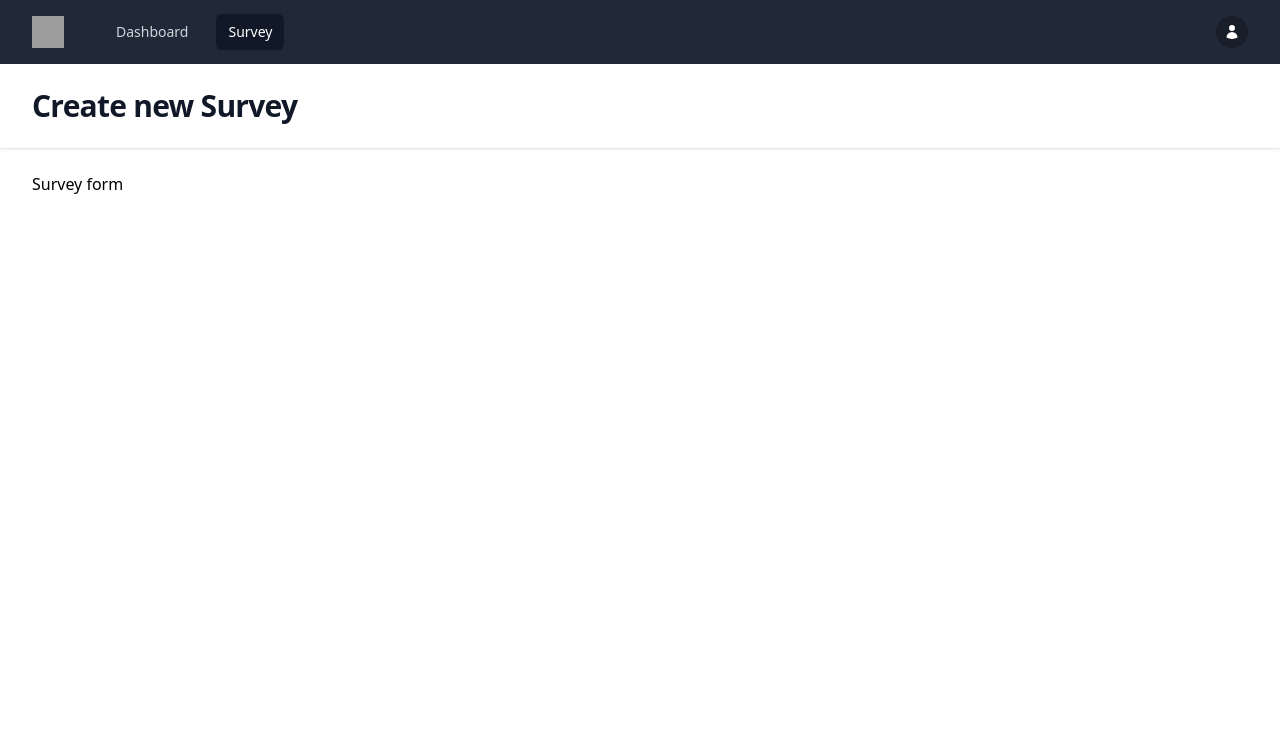
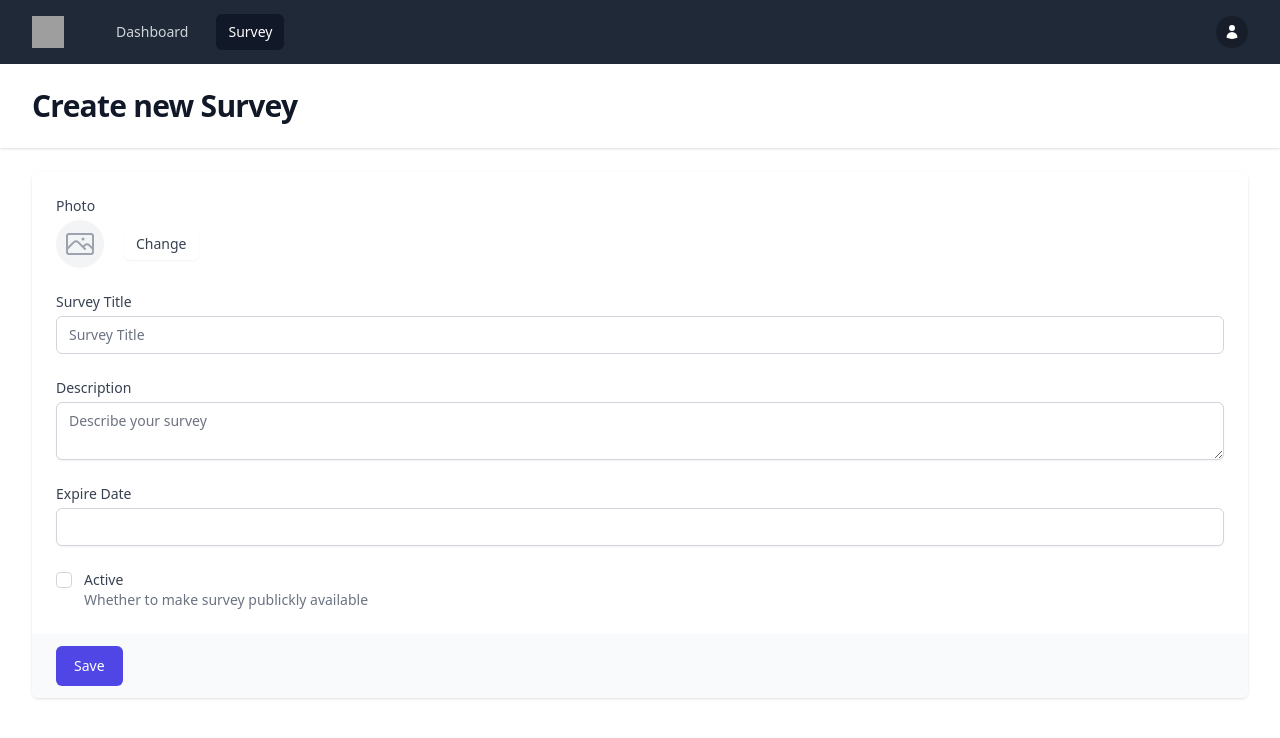
Before and after one commit to sohrab-jan/Survey, a React app in the folder react/: page /surveys/create in a window 1280 px wide. Shown: the top 738 px of the page. Built offline with nearby package versions, Linux system fonts and the light colour scheme; grey boxes are pictures that could not be loaded; the HTML template or start-up script is replaced by a standard one.

Commit message:
complete SurveysView.jsx

```diff
--- a/react/src/views/SurveysView.jsx
+++ b/react/src/views/SurveysView.jsx
@@ -1,5 +1,178 @@
 import PageComponent from "../components/PageComponent";
+import { PhotoIcon } from "@heroicons/react/24/outline";
+import { useState } from "react";
+import TButton from "../components/core/TButton.jsx";
 
 export default function SurveysView() {
-    return <PageComponent title="Create new Survey">Survey form</PageComponent>;
+    const [survey, setServey] = useState({
+        title: "",
+        slug: "",
+        status: false,
+        description: "",
+        image: null,
+        image_url: null,
+        expire_date: "",
+        questions: [],
+    });
+
+    const onImageChoose = () => {
+        console.log("On image choose");
+    };
+
+    const onSubmit = (ev) => {
+        ev.preventDefault();
+        console.log(ev);
+    };
+    return (
+        <PageComponent title="Create new Survey">
+            <form action="#" method="POST" onSubmit={onSubmit}>
+                <div className="shadow sm:overflow-hidden sm:rounded-md">
+                    <div className="space-y-6 bg-white px-4 py-5 sm:p-6">
+                        {/* Image */}
+                        <div>
+                            <label className="block text-sm font-medium text-gray-700">
+                                Photo
+                            </label>
+                            <div className="mt-1 flex items-center">
+                                {survey.image_url && (
+                                    <img
+                                        src={survey.image_url}
+                                        alt=""
+                                        className="w-32-h-32 object-cover"
+                                    />
+                                )}
+                                {!survey.image_url && (
+                                    <span className="flex justify-center items-center text-gray-400 h-12 w-12 overflow-hidden rounded-full bg-gray-100">
+                                        <PhotoIcon className="w-8 h-8" />
+                                    </span>
+                                )}
+                                <button
+                                    className="relative ml-5 rounded-md border-gray-300
+                                 bg-white py-2 px-3 text-sm font-medium leading-4 text-gray-700
+                                  shadow-sm hover:bg-gray-50 focus:outline-none focus:ring-2
+                                   foucus:ring-indigo-500 focus:ring-offset-2"
+                                >
+                                    <input
+                                        type="file"
+                                        className="absolute left-0 top-0 right-0 bottom-0 opacity-0"
+                                        onChange={onImageChoose}
+                                    />
+                                    Change
+                                </button>
+                            </div>
+                        </div>
+                        {/* Image */}
+
+                        {/* Title */}
+                        <div className="col-span-6 sm:col-span-3">
+                            <label
+                                htmlFor="title"
+                                className="block text-sm font-medium text-gray-700 "
+                            >
+                                Survey Title
+                            </label>
+                            <input
+                                type="text"
+                                name="title"
+                                value={survey.title}
+                                onChange={(ev) =>
+                                    setServey({
+                                        ...survey,
+                                        title: ev.target.value,
+                                    })
+                                }
+                                placeholder="Survey Title"
+                                className="mt-1 block w-full rounded-md border-gray-300 focus:border-indigo-500 focus:ring-indigo-500 sm:text-sm"
+                            />
+                        </div>
+
+                        {/* Title */}
+
+                        {/* Description */}
+                        <div className="col-span-6 sm:col-span-3">
+                            <label
+                                htmlFor="decription"
+                                className="block text-sm font-medium text-gray-700"
+                            >
+                                Description
+                            </label>
+
+                            <textarea
+                                name="description"
+                                id="description"
+                                value={survey.description}
+                                onChange={(ev) =>
+                                    setServey({
+                                        ...survey,
+                                        description: ev.target.value,
+                                    })
+                                }
+                                placeholder="Describe your survey"
+                                className="mt-1 block w-full rounded-md border-gray-300 shadow-sm focus:border-indigo-500 focus:ring-500 sm:text-sm"
+                            ></textarea>
+                        </div>
+                        {/* Description */}
+
+                        {/* Expire Date */}
+                        <div className="col-span-6 sm:col-span-3">
+                            <label
+                                htmlFor="expire_date"
+                                className="block text-sm font-medium text-gray-700"
+                            >
+                                Expire Date
+                            </label>
+                            <input
+                                type="text"
+                                name="expire_date"
+                                id="expire_date"
+                                value={survey.expire_date}
+                                onChange={(ev) =>
+                                    setServey({
+                                        ...survey,
+                                        expire_date: ev.target.value,
+                                    })
+                                }
+                                className="mt-1 block w-full rounded-md border-gray-300 shadow-sm focus:border-indigo-500 focus:ring-indigo-500 sm:text-sm"
+                            />
+                        </div>
+                        {/* Expire Date */}
+
+                        {/* Active */}
+                        <div className="flex items-start">
+                            <div className="flex h-5 items-center">
+                                <input
+                                    type="checkbox"
+                                    id="status"
+                                    name="status"
+                                    checked={survey.status}
+                                    className="h-4 w-4 rounded border-gray-300 text-indego-600 focus:ring-indigo-500"
+                                    onChange={(ev) =>
+                                        setServey({
+                                            ...survey,
+                                            status: ev.target.checked,
+                                        })
+                                    }
+                                />
+                            </div>
+                            <div className="ml-3 text-sm">
+                                <label
+                                    htmlFor="comments"
+                                    className="font-medium text-gray-700"
+                                >
+                                    Active
+                                </label>
+                                <p className="text-gray-500">
+                                    Whether to make survey publickly available
+                                </p>
+                            </div>
+                        </div>
+                        {/* Active */}
+                    </div>
+                    <div className="bg-gray-50 px-4 py-3 text-right sm:px-6">
+                        <TButton>Save</TButton>
+                    </div>
+                </div>
+            </form>
+        </PageComponent>
+    );
 }
```
